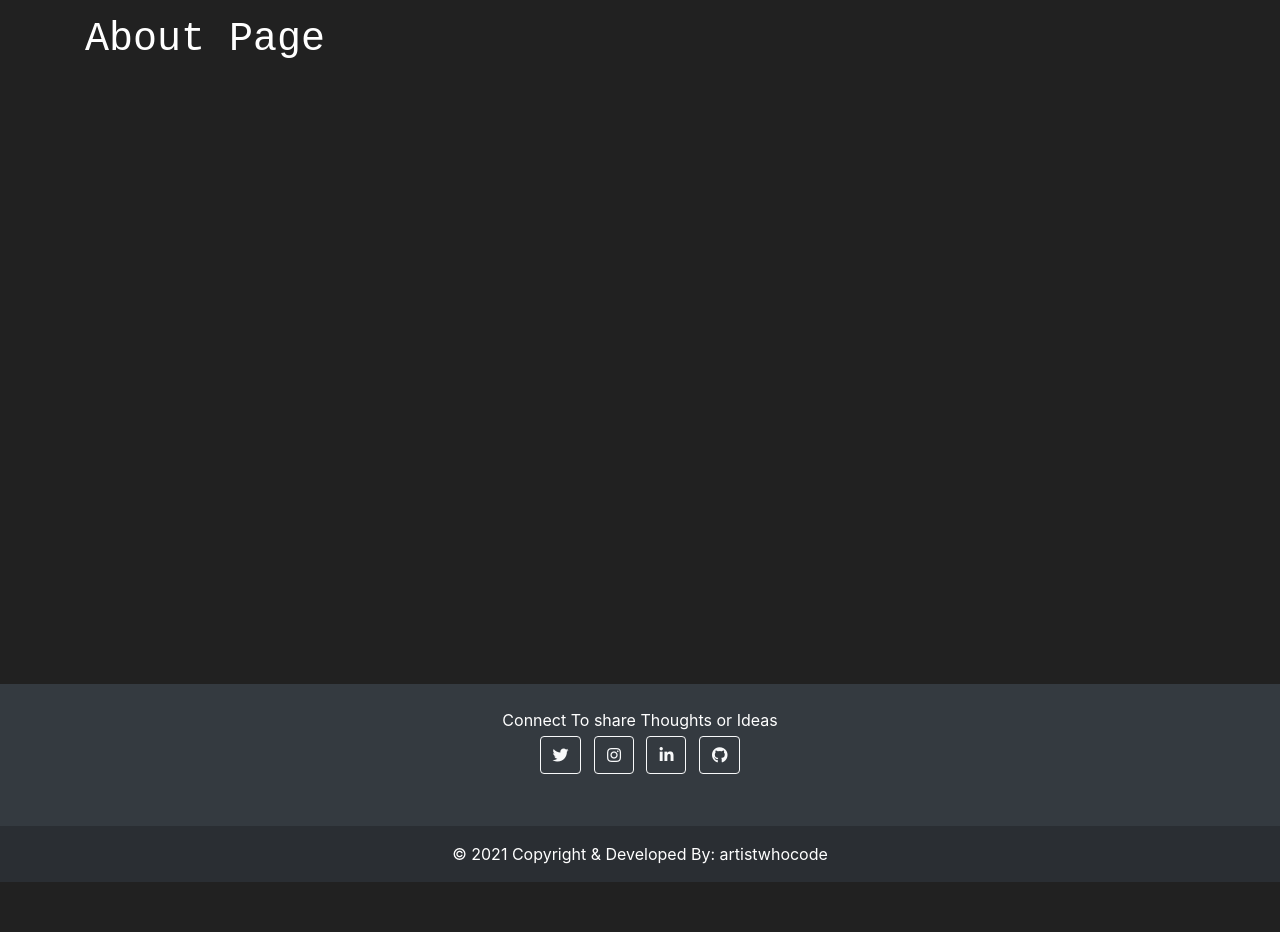
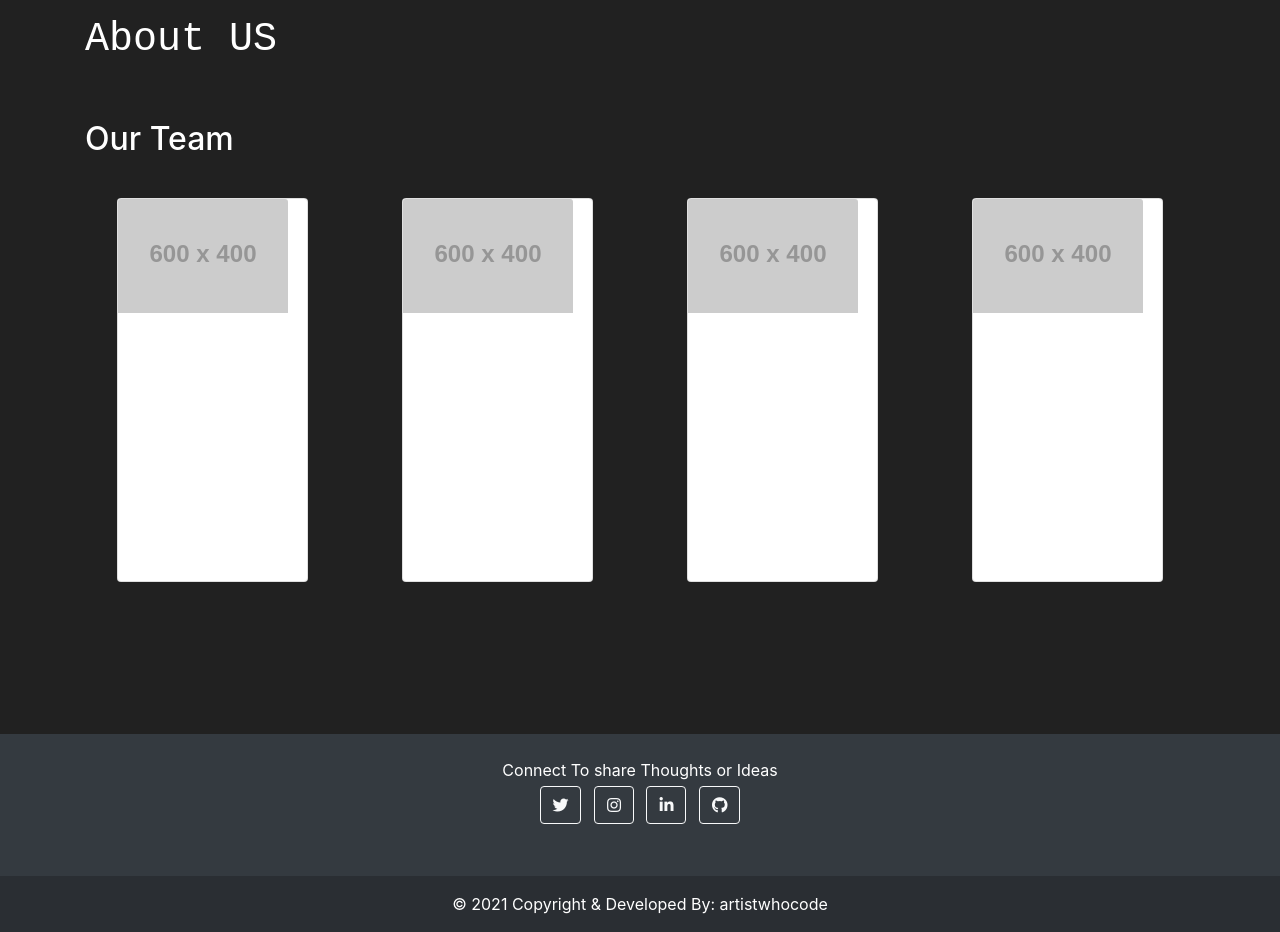
Before and after one commit to siddharthverma-1607/AttendanceOne, a Django app: page /about/ in a window 1280 px wide. Shown: the part 56-988 px from the top of the page. Before the commit the page ends 938 px from the top, so only its background shows below. Run offline with Django 3.2, Linux system fonts and the light colour scheme; grey boxes labelled with a size stand in for pictures from a placeholder-image service; some libraries are stand-ins or nearby versions.

Commit message:
updating about page

```diff
--- a/attendanceOne/main/templates/main/about.html
+++ b/attendanceOne/main/templates/main/about.html
@@ -6,6 +6,63 @@ About
 {% block content %}
 
 <div class="container">
-  <h1>About Page</h1>
+  <h1>About US</h1><br><br>
+  <h2>Our Team</h2>
+
+  <div class="row row-cols-1 row-cols-sm-2 row-cols-md-3 row-cols-lg-4">
+    <div class="container" style="padding: 2em;">
+      <div class="col mb-4">
+        <div class="card">
+          <img src="https://dummyimage.com/600x400/000/fff.jpg" class="card-img-top" alt="...">
+          <div class="card-body">
+            <h5 class="card-title">Card title</h5>
+            <p class="card-text">This is a longer card with supporting text below as a natural lead-in to additional
+              content. This content is a little bit longer.</p>
+          </div>
+        </div>
+      </div>
+    </div>
+
+    <div class="container" style="padding: 2em;">
+      <div class="col mb-4">
+        <div class="card">
+          <img src="https://dummyimage.com/600x400/000/fff.jpg" class="card-img-top" alt="...">
+          <div class="card-body">
+            <h5 class="card-title">Card title</h5>
+            <p class="card-text">This is a longer card with supporting text below as a natural lead-in to additional
+              content. This content is a little bit longer.</p>
+          </div>
+        </div>
+      </div>
+    </div>
+
+    <div class="container" style="padding: 2em;">
+      <div class="col mb-4">
+        <div class="card">
+          <img src="https://dummyimage.com/600x400/000/fff.jpg" class="card-img-top" alt="...">
+          <div class="card-body">
+            <h5 class="card-title">Card title</h5>
+            <p class="card-text">This is a longer card with supporting text below as a natural lead-in to additional
+              content. This content is a little bit longer.</p>
+          </div>
+        </div>
+      </div>
+    </div>
+
+    <div class="container" style="padding: 2em;">
+      <div class="col mb-4">
+        <div class="card">
+          <img src="https://dummyimage.com/600x400/000/fff.jpg" class="card-img-top" alt="...">
+          <div class="card-body">
+            <h5 class="card-title">Card title</h5>
+            <p class="card-text">This is a longer card with supporting text below as a natural lead-in to additional
+              content. This content is a little bit longer.</p>
+          </div>
+        </div>
+      </div>
+    </div>
+
+  </div>
+
 </div>
 {% endblock %}
```
Also changed, not shown: attendanceOne/main/templates/main/document.html (+5 -2 lines).
